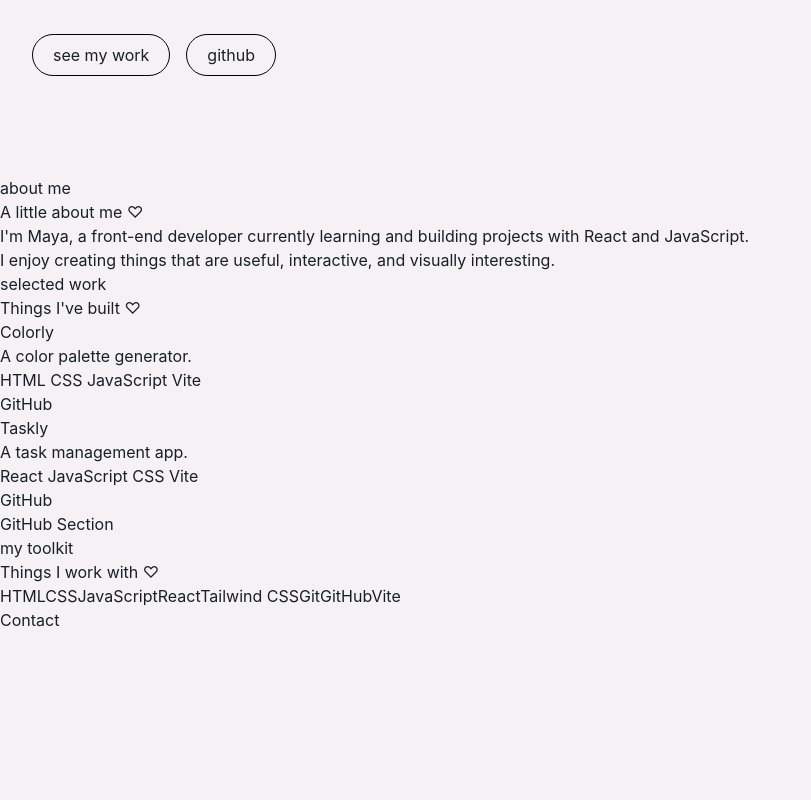
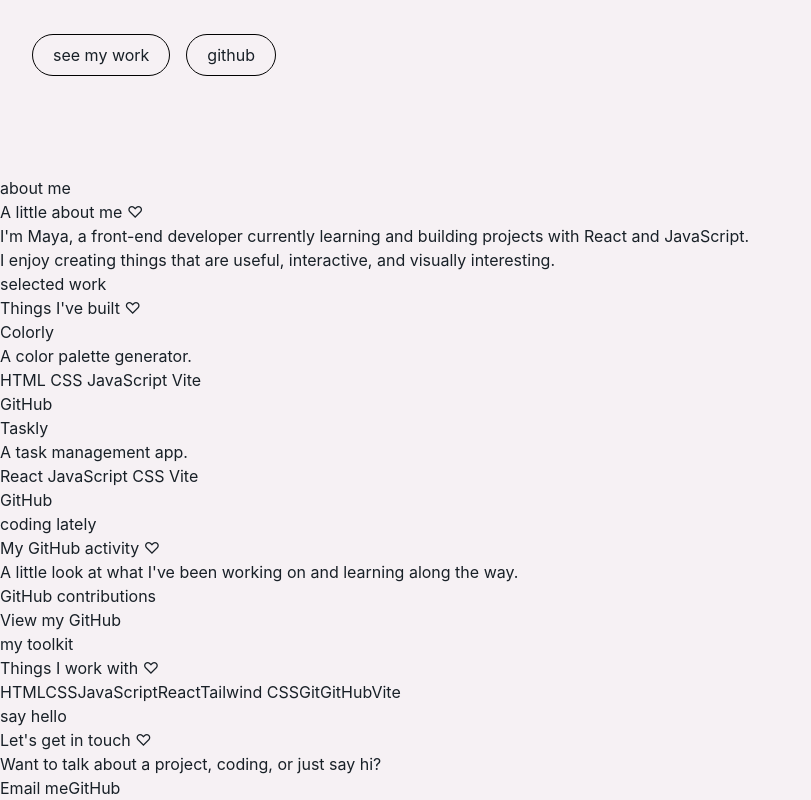
Before and after one commit to bldyonyx/Portfolio, a React app: page / in a window 1280 px wide. Shown: the part 540-1340 px from the top of the page, without its empty margins (0-811 px from the left). Before the commit the page ends 1172 px from the top, so only its background shows below. Built offline with nearby package versions, Linux system fonts and the light colour scheme; the HTML template or start-up script is replaced by a standard one.

Commit message:
feat: complete portfolio page structure

```diff
--- a/src/components/Contact.jsx
+++ b/src/components/Contact.jsx
@@ -1,7 +1,27 @@
 function Contact() {
   return (
-    <section>
-      Contact
+    <section id="contact">
+      <p>say hello</p>
+
+      <h2>Let's get in touch ♡</h2>
+
+      <p>
+        Want to talk about a project, coding, or just say hi?
+      </p>
+
+      <div>
+        <a href="mailto:my email">
+          Email me
+        </a>
+
+        <a
+          href="https://github.com/bldyonyx"
+          target="_blank"
+          rel="noreferrer"
+        >
+          GitHub
+        </a>
+      </div>
     </section>
   )
 }
--- a/src/components/GithubSection.jsx
+++ b/src/components/GithubSection.jsx
@@ -1,7 +1,26 @@
 function GithubSection() {
   return (
-    <section>
-      GitHub Section
+    <section id="github">
+      <p>coding lately</p>
+
+      <h2>My GitHub activity ♡</h2>
+
+      <p>
+        A little look at what I've been working on and learning along the way.
+      </p>
+
+      <div>
+        {/* GitHub contribution graph will go here */}
+        <p>GitHub contributions</p>
+      </div>
+
+      <a
+        href="https://github.com/bldyonyx"
+        target="_blank"
+        rel="noreferrer"
+      >
+        View my GitHub
+      </a>
     </section>
   )
 }
```
